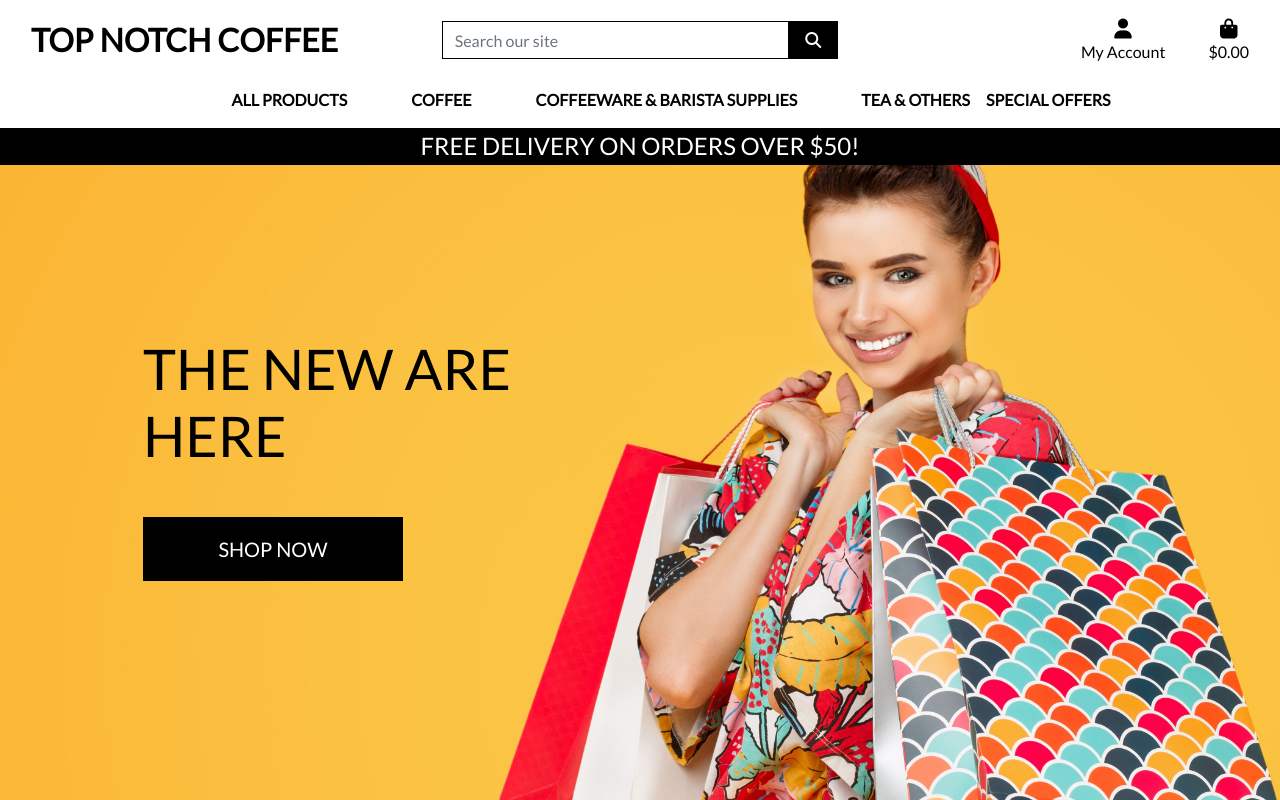
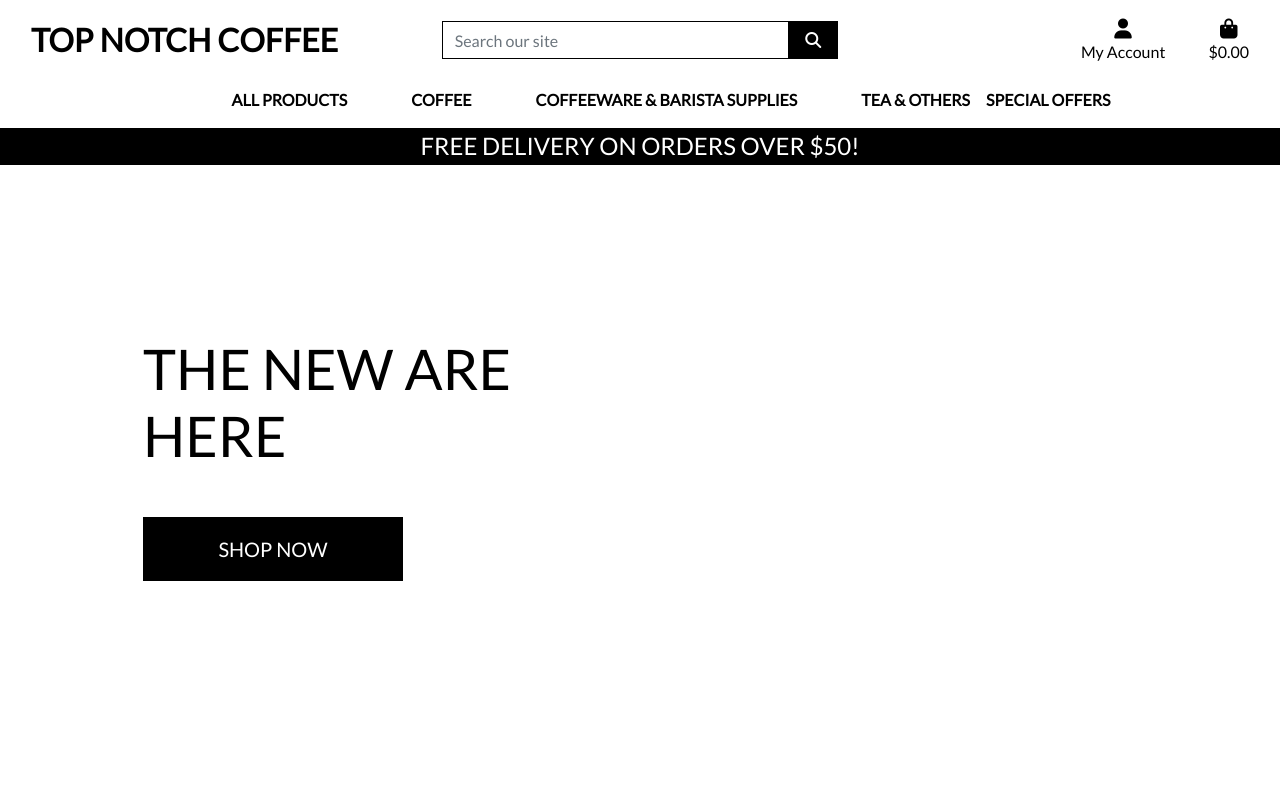
Before and after one commit to SantiagoYanezFerreiro/Top_Notch_Coffee, a Django app: page / in a window 1280 px wide. Run offline with Django 3.2, Linux system fonts and the light colour scheme; some libraries are stand-ins or nearby versions.

Commit message:
eliminated bg picture

```diff
--- a/static/css/base.css
+++ b/static/css/base.css
@@ -3,7 +3,7 @@ html {
 }
 
 body {
-    background: url('/media/homepage_background_cropped.jpg') no-repeat center center fixed;
+    background: url('') no-repeat center center fixed;
     background-size: cover;
     height: calc(100vh - 164px);
     color: #555;
```
Also changed, not shown: media/homepage_background_cropped.jpg (deleted).
